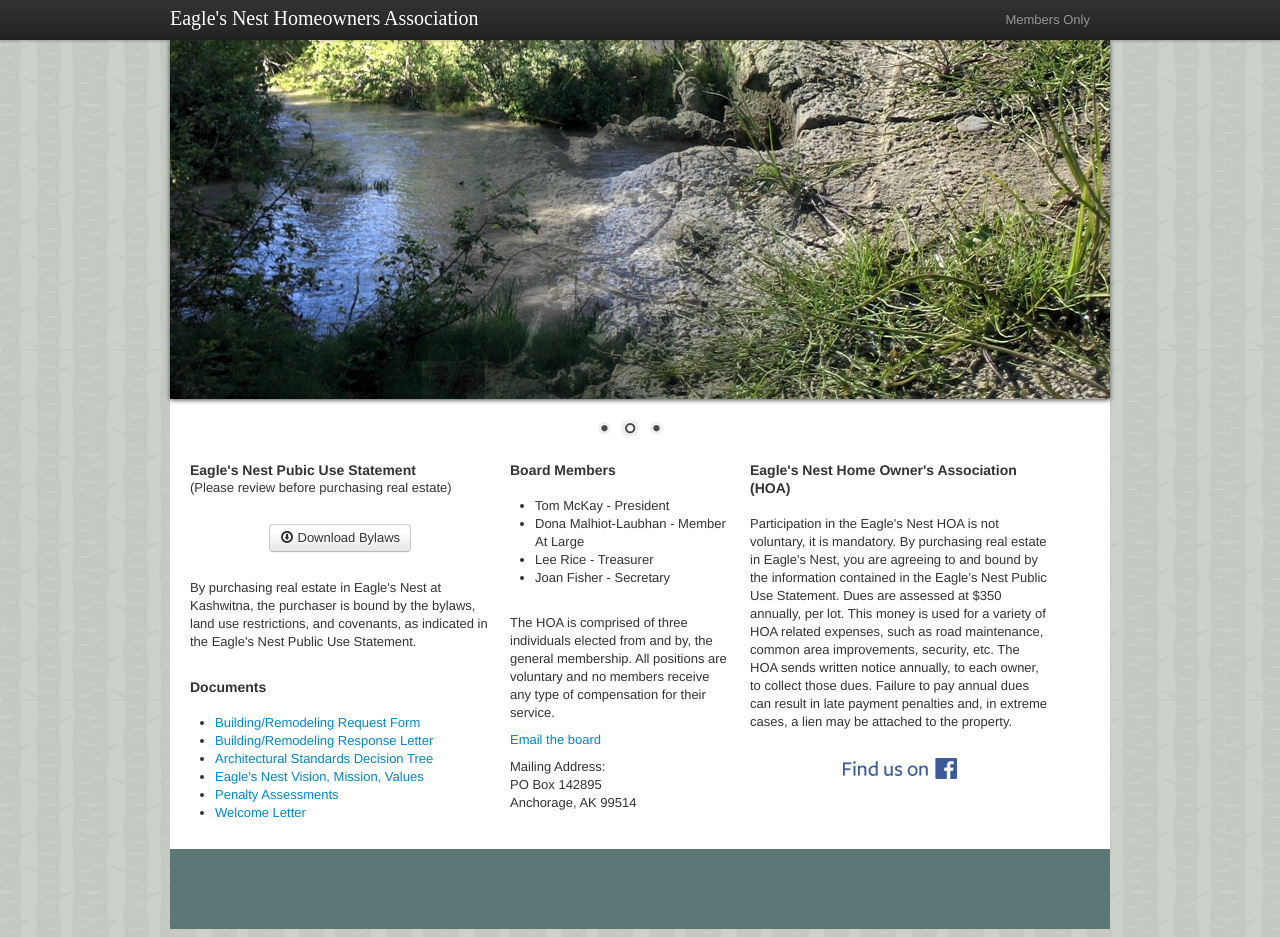
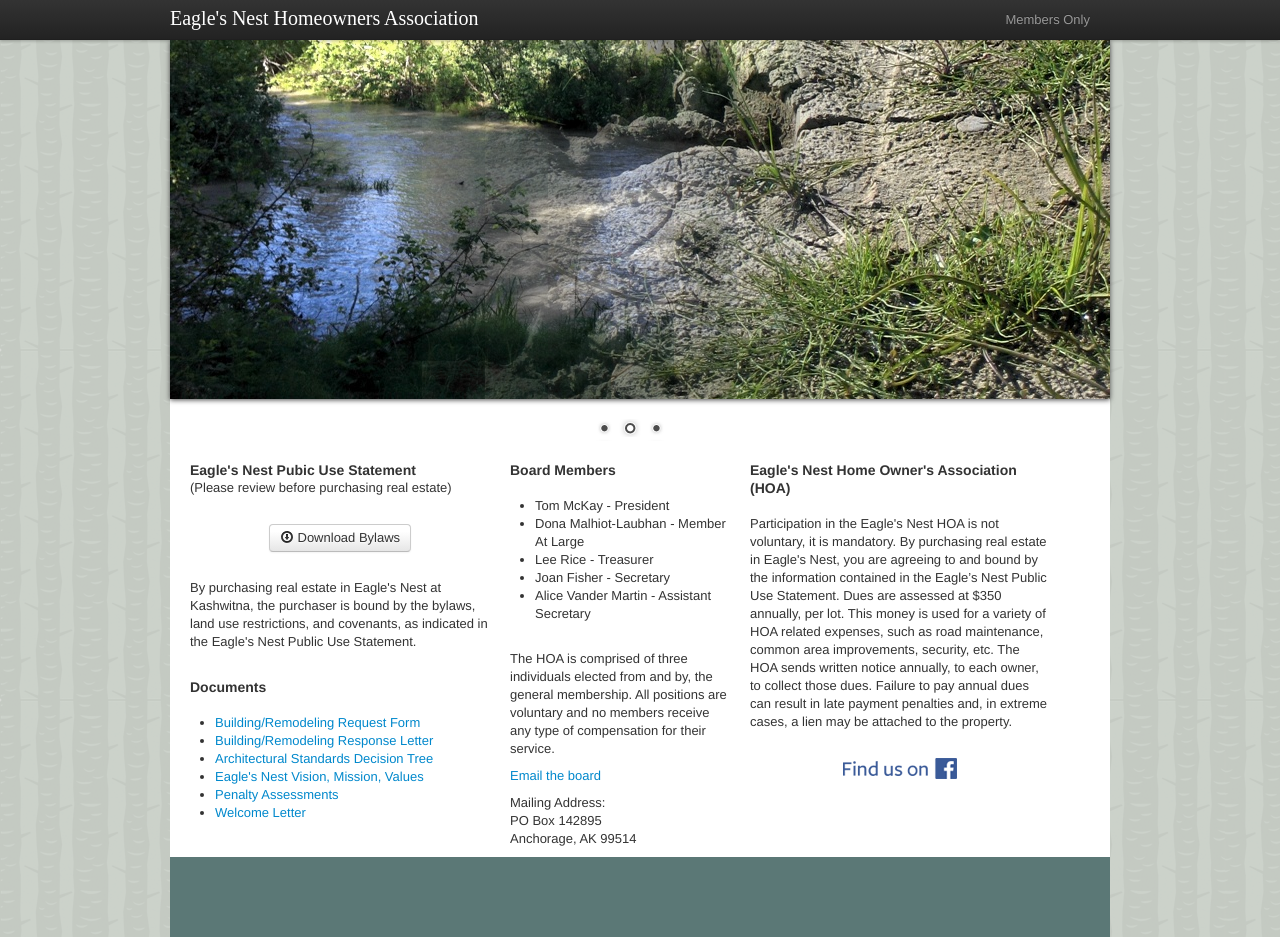
Before and after one commit to thesurlydev/eaglesnest-hoa.net, a Jekyll site: the page built from index.markdown, in a window 1280 px wide and 937 px high. Built offline with Jekyll 4.4.1, drawn with Linux system fonts in a browser that asks for light colours; some web fonts are replaced.

Commit message:
added board member

```diff
--- a/index.markdown
+++ b/index.markdown
@@ -34,6 +34,7 @@ title: Eagle's Nest Homeowners Association
                     <li>Dona Malhiot-Laubhan - Member At Large</li>
                     <li>Lee Rice - Treasurer</li>
                     <li>Joan Fisher - Secretary</li>
+                    <li>Alice Vander Martin - Assistant Secretary</li>
                 </ul>
                 <br>
                 <p>The HOA is comprised of three individuals elected from and by, the general membership. All positions are voluntary and no members receive any type of compensation for their service.</p>
```
